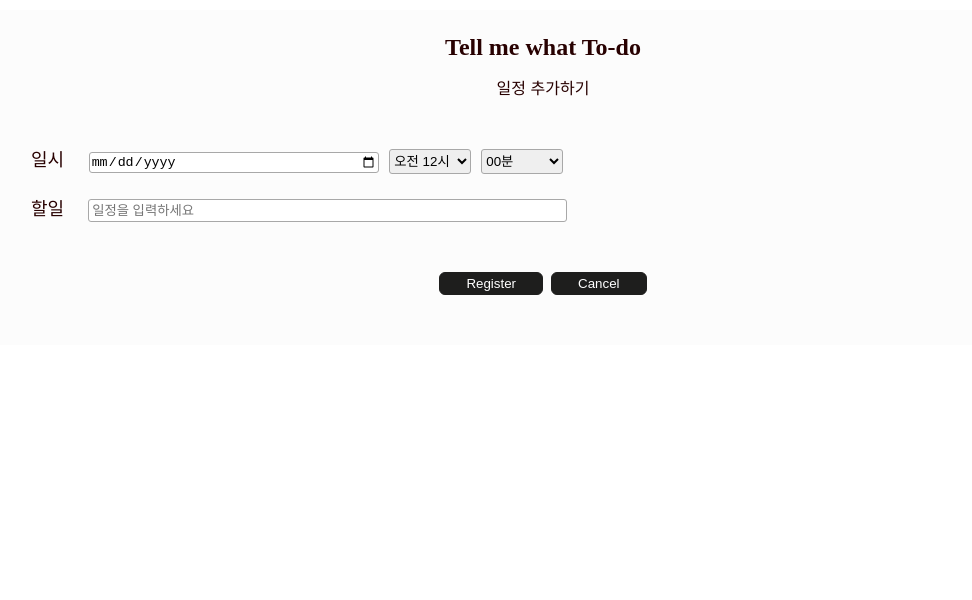
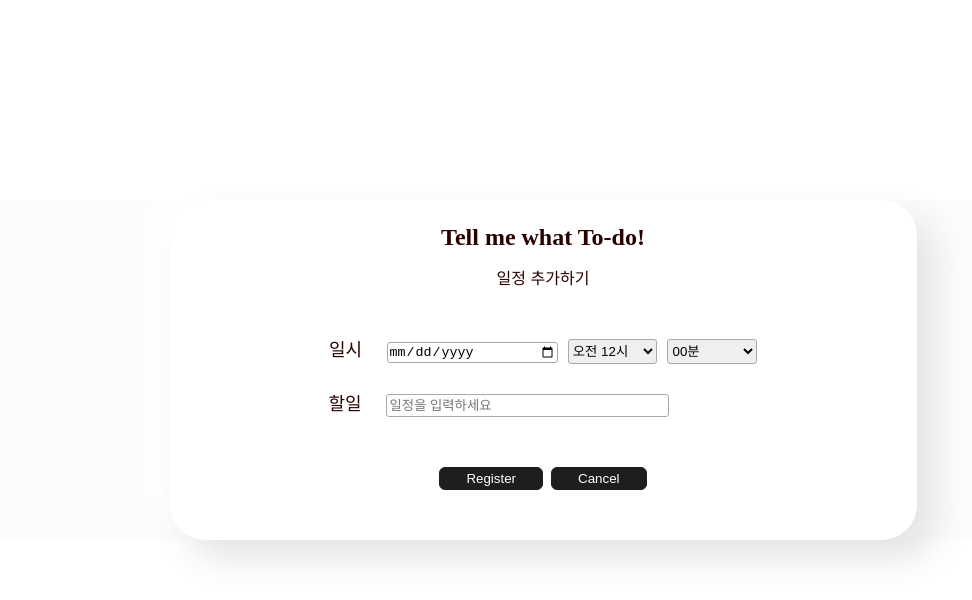
Before and after one commit to g0garden/React-Calender, a React (Create React App) app in the folder calender/: page /todo in a window 1280 px wide. Shown: the top 600 px of the page, without its empty margins (97-1069 px from the left). Built offline with nearby package versions, Linux system fonts and the light colour scheme.

Commit message:
change: style

```diff
--- a/calender/src/CalBody.js
+++ b/calender/src/CalBody.js
@@ -15,7 +15,7 @@ import Dates from "./Dates.js";
 
 const CalBody =(props)=>{
 
-    const [getMoment, setMoment]=useState(moment());
+    const [getMoment, setMoment]=useState(moment());//함수형 컴포넌트에서 state사용하기
     const today = getMoment; //today == moment()
 
     //1년 중 이번주
--- a/calender/src/ListView.js
+++ b/calender/src/ListView.js
@@ -1,4 +1,4 @@
-//모달창
+//모달창의 부모
 import React, { useState } from 'react';
 import styled from "styled-components";
 import PopUp from './PopUp';
--- a/calender/src/PopUp.css
+++ b/calender/src/PopUp.css
@@ -28,9 +28,10 @@
 }
 .modal > section > header {
   position: relative;
-  padding: 16px 64px 16px 16px;
+  padding: 16px 64px 16px 64px;
   background-color: #f1f1f1;
   font-weight: 700;
+  text-align: center;
 }
 
 .modal > section > header button {
@@ -42,6 +43,8 @@
   font-weight: 700;
   text-align: center;
   color: #999;
+  border: 1px solid rgb(32, 31, 31);
+  border-radius: 100%;
   background-color: transparent;
 }
 
@@ -49,6 +52,7 @@
 .modal > section > main {
   padding: 25px 16px;
   border-top: 1px solid #dee2e6;
+  text-align: center;
 }
 .modal > section > footer {
   padding: 12px 16px;
--- a/calender/src/PopUp.js
+++ b/calender/src/PopUp.js
@@ -1,3 +1,4 @@
+//모달창의 자식 - 실제 팝업창처럼 보여질 레이어
 import React from 'react';
 import './PopUp.css';
 import {useDispatch, useSelector} from "react-redux";
@@ -12,7 +13,7 @@ const PopUp = ( props ) => {
     const dispatch = useDispatch();
 
     return (
-        // 팝업이 열릴때 openPopUp popup클래스명이 생성된다.
+        // 팝업이 열릴때 'openModal modal클래스명'이 생성된다.
         <div className={open?'openModal modal':'modal'}>
             {open ? (
                 <section>
--- a/calender/src/Todo.js
+++ b/calender/src/Todo.js
@@ -18,11 +18,12 @@ const Todo = (props) => {
     return (
 
     <Container>
-        <h3>Tell me what To-do</h3>
+        <h3>Tell me what To-do!</h3>
         <p>일정 추가하기</p>
+
         <Time>
             <span>일시 </span>
-            {/*반드시*/}
+            {/*ref로 연월일은 받아옴*/}
             <input type="date" id="todoDate" ref={choiceDate}/>
             <select ref={hour}>
             <option value="0">오전 12시</option>
@@ -64,6 +65,7 @@ const Todo = (props) => {
             <span>할일</span>
             <input type="text" ref={todo} placeholder="일정을 입력하세요"/>
         </TodoBox>
+
         <BtnBox>
             <button onClick={() => {
               //각 칸을 비교하면 어떨까?
@@ -96,11 +98,16 @@ const Todo = (props) => {
 export default Todo;
 
 const Container = styled.div`
+  width: 747px;
   display: flex;
   align-items: center;
   justify-content: center;
   flex-direction: column;
-  margin-top:10px;
+  margin:200px auto;
+  border-radius: 35px;
+  background: #ffffff;
+  box-shadow:  18px 18px 36px #e3e3e3,
+              -18px -18px 36px #ffffff;
   & h3{
      font-family: "YESGothic-Bold";
      font-size:24px;
@@ -127,8 +134,11 @@ const Container = styled.div`
 `
 
 const Time = styled.div`
-    width:80%;
-    padding: 30px 0 25px 0;
+  width:80%;
+  padding: 30px 0 25px 0;
+  text-align: center;
+
+
   & span {
     font-size:18px;
     margin-right: 20px;
@@ -146,7 +156,7 @@ const Time = styled.div`
 
   }
   & select{
-    width:8%;
+    width:15%;
     padding: 3px 0;
     margin-left: 10px;
   }
@@ -169,9 +179,9 @@ const Time = styled.div`
 `
 
 const TodoBox = styled.div`
-
+  text-align: center;
   width:80%;
-  margin-top:-5px;
+  margin-right:90px;
 
   & span{
     font-size:18px;
```
